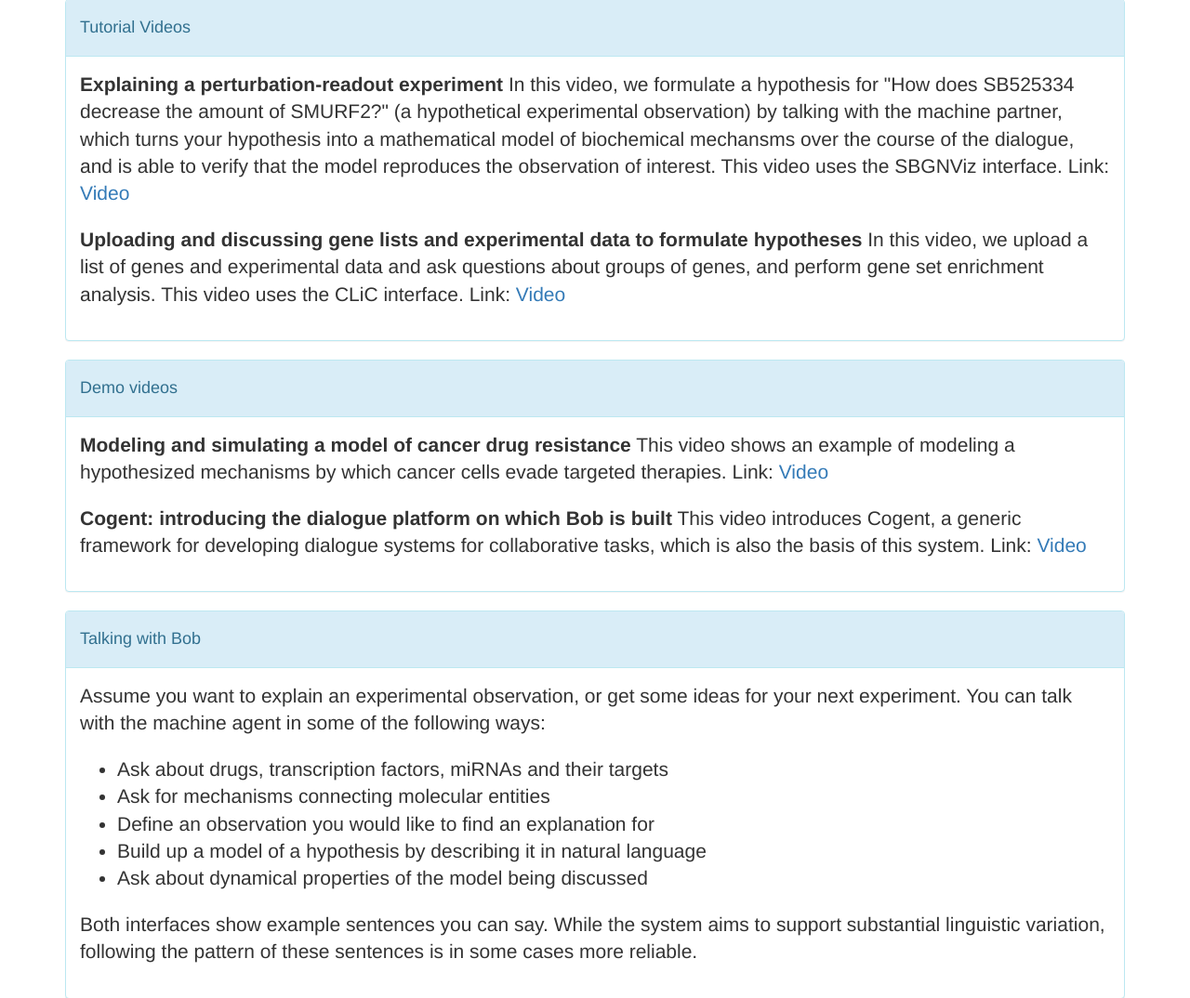
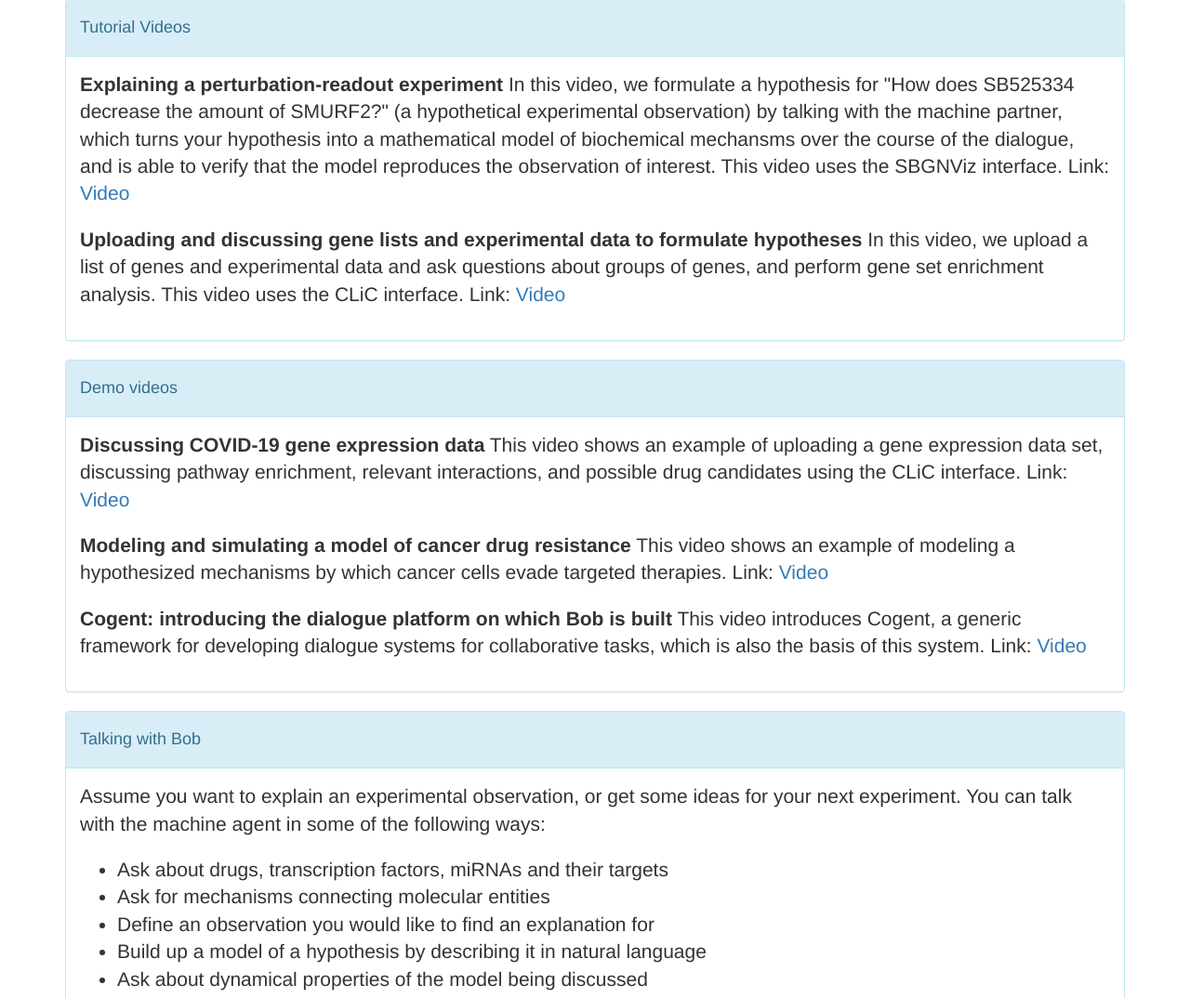
Before and after one commit to bgyori/cwc_integ_service, a Flask app: page / in a window 1280 px wide. Shown: the part 965-2039 px from the top of the page at 93% size. Run offline with Flask 2, Linux system fonts and the light colour scheme; parts of the project's set-up code (start-up, migrations or seed data) failed here and were passed over; some libraries are stand-ins or nearby versions.

Commit message:
Add CLiC demo video

```diff
--- a/templates/index.html
+++ b/templates/index.html
@@ -116,6 +116,14 @@
       <div class="panel-body">
 
       <p class="lead">
+      <b>Discussing COVID-19 gene expression data</b>
+        This video shows an example of uploading a gene expression data set,
+        discussing pathway enrichment, relevant interactions, and
+        possible drug candidates using the CLiC interface.
+        Link: <a href="https://cwc-hms.s3.amazonaws.com/SIFT-TUFTS-Biocuration_Dialog_System_Demo.mp4" target="_blank">Video</a>
+      </p>
+
+      <p class="lead">
         <b>Modeling and simulating a model of cancer drug resistance</b>
         This video shows an example of modeling a hypothesized mechanisms by
         which cancer cells evade targeted therapies.
```
